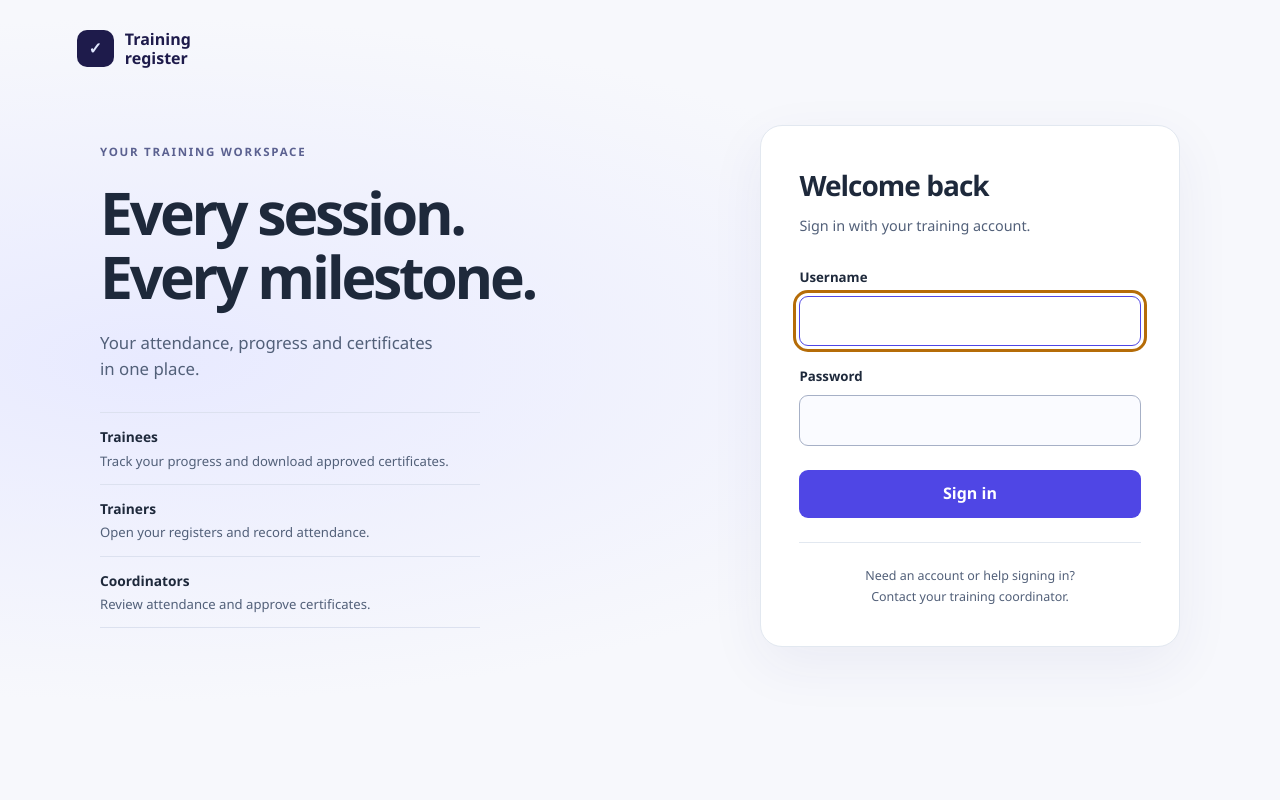
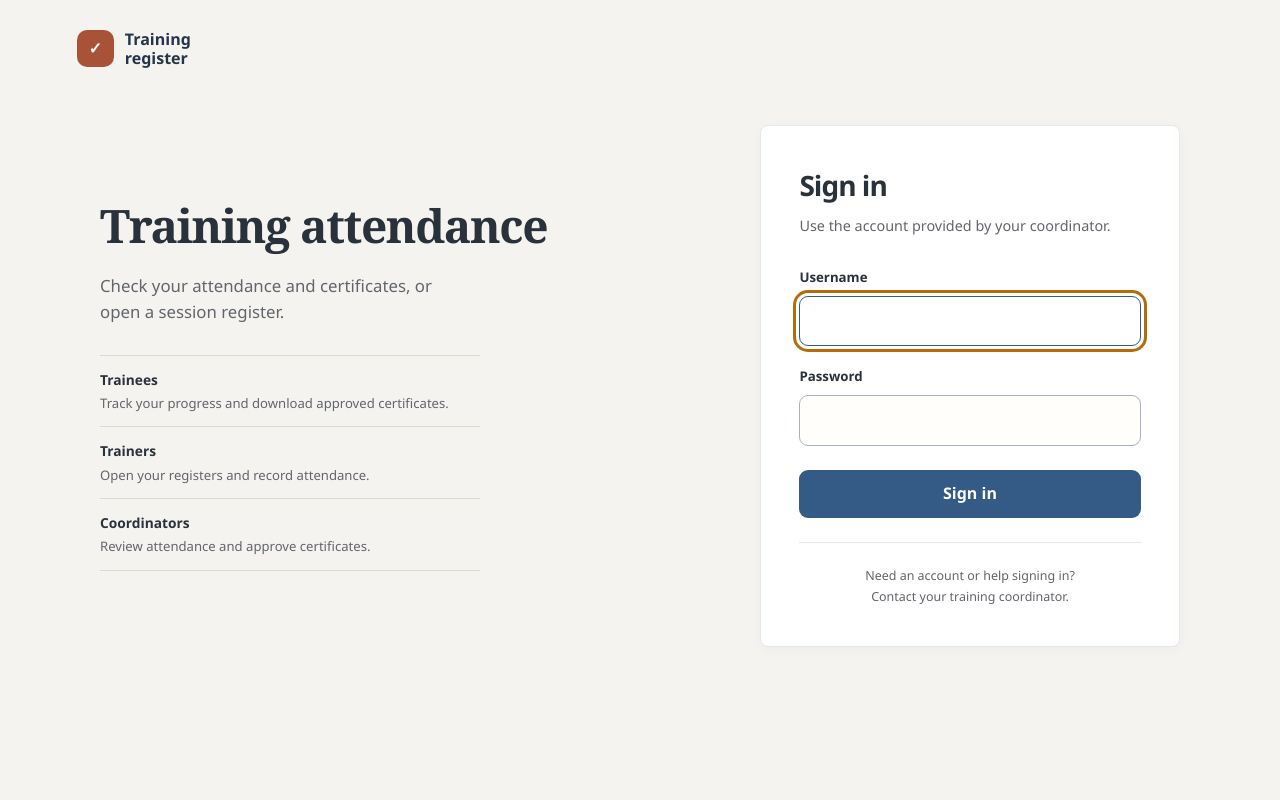
Before and after one commit to coder21-sp/trainee-attendance-register, a Django app: page /login/ in a window 1280 px wide. Run offline with Django 5.2, Linux system fonts and the light colour scheme.

Commit message:
Refine register with warm colors and practical sign-in copy

```diff
--- a/training/static/register.css
+++ b/training/static/register.css
@@ -1,10 +1,10 @@
-*{box-sizing:border-box}body{margin:0;background:#f7f8fc;color:#1e293b;font:1rem/1.55 "Source Sans 3",system-ui,sans-serif}header{display:flex;align-items:center;justify-content:space-between;background:#1e1b4b;padding:1rem max(5vw,calc((100vw - 60rem)/2));gap:1rem}header a{color:white;font-weight:700;text-decoration:none}main{max-width:62rem;margin:auto;padding:2rem 1rem}h1{font-size:clamp(2rem,5vw,3.4rem);line-height:1.1}h2{margin:2rem 0 .6rem}a{color:#4338ca}button{background:#4f46e5;color:white;border:0;border-radius:.4rem;padding:.7rem 1rem;font:inherit;cursor:pointer}header button{background:#37306b}label{display:block}input:not([type=checkbox]){display:block;width:100%;max-width:25rem;padding:.65rem;border:1px solid #94a3b8;border-radius:.35rem;font:inherit;margin:.3rem 0 .8rem}.row,.panel,.notice{background:#fff;border:1px solid #e2e8f0;padding:1rem;border-radius:.5rem;margin:.6rem 0}.row{display:flex;align-items:center;justify-content:space-between;flex-wrap:wrap;gap:.8rem}.row p{margin:.25rem 0}.notice{border-left:4px solid #6366f1}.panel button{margin-top:.5rem}video{width:100%;max-width:22rem}
+*{box-sizing:border-box}body{margin:0;background:#f5f3ef;color:#29313b;font:1rem/1.55 "Source Sans 3",system-ui,sans-serif}header{display:flex;align-items:center;justify-content:space-between;background:#243449;padding:1rem max(5vw,calc((100vw - 60rem)/2));gap:1rem}header a{color:white;font-weight:700;text-decoration:none}main{max-width:62rem;margin:auto;padding:2rem 1rem}h1{font-size:clamp(2rem,5vw,3.4rem);line-height:1.1}h2{margin:2rem 0 .6rem}a{color:#24466c}button{background:#345b85;color:white;border:0;border-radius:.4rem;padding:.7rem 1rem;font:inherit;cursor:pointer}header button{background:#354b65}label{display:block}input:not([type=checkbox]){display:block;width:100%;max-width:25rem;padding:.65rem;border:1px solid #94a3b8;border-radius:.35rem;font:inherit;margin:.3rem 0 .8rem}.row,.panel,.notice{background:#fff;border:1px solid #e2e8f0;padding:1rem;border-radius:.5rem;margin:.6rem 0}.row{display:flex;align-items:center;justify-content:space-between;flex-wrap:wrap;gap:.8rem}.row p{margin:.25rem 0}.notice{border-left:4px solid #6366f1}.panel button{margin-top:.5rem}video{width:100%;max-width:22rem}
 .pass{text-align:center;max-width:30rem}.pass img{display:block;margin:auto}
 @media print{header,.no-print{display:none}.pass{break-inside:avoid}}
 
 .audit-table{overflow-x:auto}.audit-table table{border-collapse:collapse;width:100%}.audit-table th,.audit-table td{text-align:left;vertical-align:top;padding:.55rem;border-bottom:1px solid #ddd}
 
-.audit-export{display:inline-block;background:#4f46e5;color:white;padding:.4rem .8rem;border-radius:.4rem;text-decoration:none}
+.audit-export{display:inline-block;background:#345b85;color:white;padding:.4rem .8rem;border-radius:.4rem;text-decoration:none}
 
 :focus-visible {
   outline: 3px solid #b56c08;
@@ -48,51 +48,51 @@ summary { cursor: pointer; }
 
 /* Application shell and review layout shared with the approved plain-JavaScript preview. */
 :root {
-  --ink: #1e293b;
-  --muted: #526079;
-  --paper: #f7f8fc;
+  --ink: #29313b;
+  --muted: #62656b;
+  --paper: #f5f3ef;
   --line: #e2e8f0;
-  --accent: #4f46e5;
-  --deep: #1e1b4b;
+  --accent: #345b85;
+  --deep: #243449;
 }
 body { background: var(--paper); color: var(--ink); font-family: 'Segoe UI', system-ui, sans-serif; }
 .app-frame { min-height: 100vh; display: grid; grid-template-columns: 223px minmax(0, 1fr); }
 .app-sidebar { background: var(--deep); color: white; padding: 31px 19px; display: flex; flex-direction: column; gap: 36px; }
 .app-brand { display: flex; align-items: center; gap: 11px; color: white; text-decoration: none; font-weight: 750; line-height: 1.15; }
-.app-brandmark { display: grid; place-items: center; width: 37px; height: 37px; border-radius: 10px; background: #e0e7ff; color: var(--deep); }
+.app-brandmark { display: grid; place-items: center; width: 37px; height: 37px; border-radius: 10px; background: #e3ebf3; color: var(--deep); }
 .app-nav { display: grid; gap: 5px; }
-.app-nav a { color: #e0e7ff; text-decoration: none; padding: 10px 12px; border-radius: 8px; }
-.app-nav a:hover, .app-nav a[aria-current] { background: #37306b; color: white; }
-.app-account { margin-top: auto; padding-top: 16px; border-top: 1px solid #595681; overflow-wrap: anywhere; }
-.app-account button { margin-top: 12px; background: #37306b; }
+.app-nav a { color: #e3ebf3; text-decoration: none; padding: 10px 12px; border-radius: 8px; }
+.app-nav a:hover, .app-nav a[aria-current] { background: #354b65; color: white; }
+.app-account { margin-top: auto; padding-top: 16px; border-top: 1px solid #607083; overflow-wrap: anywhere; }
+.app-account button { margin-top: 12px; background: #354b65; }
 main { min-width: 0; width: 100%; max-width: 1260px; padding: 30px clamp(18px, 4vw, 54px) 45px; }
 h1 { font-size: clamp(1.9rem, 4vw, 2.7rem); letter-spacing: -.04em; overflow-wrap: anywhere; }
 .skip-link { position: absolute; left: 12px; top: -80px; background: white; padding: 12px; z-index: 10; }
 .skip-link:focus { top: 12px; }
 .page-back { font-size: .85rem; text-decoration: none; }
-.page-hero { margin: 22px 0 18px; padding: 25px 28px; background: linear-gradient(115deg, #e8ecff, #f3efff); border: 1px solid #dce1f5; border-radius: 17px; display: flex; align-items: center; justify-content: space-between; gap: 18px; }
+.page-hero { margin: 10px 0 24px; padding: 16px 0 24px; background: transparent; border: 0; border-bottom: 1px solid #ddd9d1; border-radius: 0; display: flex; align-items: center; justify-content: space-between; gap: 18px; }
 .page-hero h1 { margin: 0; }
 .page-hero p { color: #475569; margin: 9px 0 0; }
-.register-link { display: inline-block; border: 1px solid #c7d2fe; background: white; border-radius: 7px; color: #4338ca; padding: 7px 11px; text-decoration: none; font-size: .85rem; font-weight: 650; }
+.register-link { display: inline-block; border: 1px solid #c7d2fe; background: white; border-radius: 7px; color: #24466c; padding: 7px 11px; text-decoration: none; font-size: .85rem; font-weight: 650; }
 .register-link-primary { background: var(--accent); color: white; border-color: var(--accent); }
 .review-metrics { display: grid; grid-template-columns: repeat(3, minmax(0, 1fr)); gap: 12px; margin-bottom: 25px; }
-.review-metric { background: white; border: 1px solid var(--line); padding: 16px 18px; border-radius: 12px; }
+.review-metric { background: white; border: 1px solid var(--line); padding: 16px 18px; border-radius: 6px; }
 .review-metric span { font-size: .82rem; color: var(--muted); }
 .review-metric strong { display: block; font-size: 1.6rem; }
-.register-card { background: white; border: 1px solid var(--line); border-radius: 14px; margin-bottom: 22px; overflow: hidden; }
+.register-card { background: white; border: 1px solid var(--line); border-radius: 8px; margin-bottom: 22px; overflow: hidden; }
 .register-card-head { padding: 19px; }
 .register-card-head h2 { margin: 0; font-size: 1.3rem; }
 .review-filters { margin-top: 12px; max-width: 680px; }
 .review-table-wrap { overflow-x: auto; }
 .review-table { width: 100%; border-collapse: collapse; text-align: left; }
 .review-table th, .review-table td { padding: 14px 16px; border-top: 1px solid #e2e8f0; vertical-align: top; }
-.review-table thead th { font-size: .78rem; background: #f8fafc; color: #526079; }
+.review-table thead th { font-size: .78rem; background: #f8fafc; color: #62656b; }
 .review-table tbody th { font-weight: normal; }
 .review-table tr[hidden] { display: none; }
 .review-secondary { font-size: .78rem; color: var(--muted); margin-top: 5px; }
 .attendance-meter { display: block; width: 84px; height: 12px; margin-top: 5px; }
 .review-pill { display: inline-block; border-radius: 99px; padding: 3px 8px; font-size: .75rem; font-weight: 700; }
-.review-pill-approved { background: #e0e7ff; color: #3730a3; }
+.review-pill-approved { background: #e3ebf3; color: #294d70; }
 .review-pill-pending { background: #edf1fb; color: #394f76; }
 .review-pill-below { background: #fff0d8; color: #6d4613; }
 .review-actions, .dashboard-actions { display: flex; flex-wrap: wrap; gap: 8px; align-items: center; }
@@ -124,14 +124,14 @@ h1 { font-size: clamp(1.9rem, 4vw, 2.7rem); letter-spacing: -.04em; overflow-wra
 /* Shared sign-in page. */
 .app-frame-public {
   display: block;
-  background: radial-gradient(ellipse at 12% 45%, #e8eaff 0, transparent 55%), #f7f8fc;
+  background: #f5f3ef;
 }
 .app-frame-public .app-sidebar {
   background: transparent;
   padding: 30px clamp(24px, 6vw, 90px);
 }
 .app-frame-public .app-brand { color: var(--deep); }
-.app-frame-public .app-brandmark { background: var(--deep); color: #e0e7ff; }
+.app-frame-public .app-brandmark { background: #a85337; color: #fff; }
 .app-frame-public main { max-width: 1160px; padding: 28px 40px 80px; }
 .login-layout {
   display: grid;
@@ -140,22 +140,21 @@ h1 { font-size: clamp(1.9rem, 4vw, 2.7rem); letter-spacing: -.04em; overflow-wra
   align-items: center;
   min-height: 62vh;
 }
-.login-eyebrow { color: #5b6190; font-size: .72rem; font-weight: 750; letter-spacing: .15em; margin: 0 0 20px; }
-.login-intro h1 { font-size: clamp(2.5rem, 4.6vw, 4rem); letter-spacing: -.055em; line-height: 1.08; margin: 0; font-weight: 650; }
+.login-intro h1 { font-size: clamp(2.2rem, 3.6vw, 3.2rem); font-family: Georgia, serif; letter-spacing: -.03em; line-height: 1.08; margin: 0; font-weight: 650; }
 .login-lead { color: var(--muted); font-size: 1.05rem; max-width: 340px; margin: 22px 0 30px; }
-.login-roles { margin: 0; max-width: 380px; border-top: 1px solid #dce1ef; }
-.login-roles div { padding: 13px 0; border-bottom: 1px solid #dce1ef; }
+.login-roles { margin: 0; max-width: 380px; border-top: 1px solid #ddd9d1; }
+.login-roles div { padding: 13px 0; border-bottom: 1px solid #ddd9d1; }
 .login-roles dt { font-size: .86rem; font-weight: 700; }
 .login-roles dd { margin: 3px 0 0; color: var(--muted); font-size: .82rem; }
-.login-card { background: #fff; border: 1px solid #e2e8f0; border-radius: 22px; padding: clamp(24px, 3vw, 40px); box-shadow: 0 18px 55px #312e8110; }
+.login-card { background: #fff; border: 1px solid #e2e8f0; border-radius: 8px; padding: clamp(24px, 3vw, 40px); box-shadow: 0 3px 12px #24344908; }
 .login-card-heading h2 { font-size: 1.75rem; letter-spacing: -.035em; margin: 0 0 7px; }
 .login-card-heading p { color: var(--muted); font-size: .9rem; margin: 0 0 30px; }
 .login-field { margin-bottom: 20px; }
 .login-field label { font-size: .83rem; font-weight: 650; margin-bottom: 8px; }
-.login-field input:not([type=checkbox]) { width: 100%; max-width: none; margin: 0; min-height: 48px; padding: 12px 14px; border: 1px solid #a6b0c6; border-radius: 9px; background: #fafbff; font-size: 1rem; }
-.login-field input:focus { border-color: #4f46e5; background: white; }
-.login-submit { width: 100%; min-height: 48px; border-radius: 9px; background: #4f46e5; font-weight: 650; margin-top: 4px; }
-.login-submit:hover { background: #4338ca; }
+.login-field input:not([type=checkbox]) { width: 100%; max-width: none; margin: 0; min-height: 48px; padding: 12px 14px; border: 1px solid #a6b0c6; border-radius: 9px; background: #fffefa; font-size: 1rem; }
+.login-field input:focus { border-color: #345b85; background: white; }
+.login-submit { width: 100%; min-height: 48px; border-radius: 9px; background: #345b85; font-weight: 650; margin-top: 4px; }
+.login-submit:hover { background: #24466c; }
 .login-help { margin: 24px 0 0; padding-top: 22px; border-top: 1px solid #e2e8f0; text-align: center; color: var(--muted); font-size: .78rem; line-height: 1.7; }
 .login-errors { background: #fff2ef; color: #8a3526; border-radius: 8px; padding: 12px; margin-bottom: 20px; font-size: .85rem; }
 .login-errors ul, .login-field .errorlist { padding-left: 18px; margin: 0; }
@@ -164,10 +163,9 @@ h1 { font-size: clamp(1.9rem, 4vw, 2.7rem); letter-spacing: -.04em; overflow-wra
   .app-frame-public main { padding: 12px 24px 40px; }
   .login-layout { grid-template-columns: minmax(0, 1fr); gap: 28px; max-width: 460px; margin: auto; min-height: auto; }
   .login-intro h1 { font-size: 2.5rem; }
-  .login-eyebrow { margin-bottom: 12px; }
   .login-lead { margin: 14px 0 0; }
   .login-roles { display: none; }
-  .login-card { padding: 26px; border-radius: 16px; }
+  .login-card { padding: 26px; border-radius: 8px; }
 }
 
 .attendance-meter { accent-color: var(--accent); }
--- a/training/templates/home.html
+++ b/training/templates/home.html
@@ -6,7 +6,6 @@
     <h1>Training sessions</h1>
     <p>{% if perms.training.coordinate_register %}Open session registers or choose a batch for certificate review.{% else %}Open an assigned session to record or review attendance.{% endif %}</p>
   </div>
-  <a class="register-link register-link-primary" href="#session-registers">Session registers</a>
 </div>
 
 {% if perms.training.coordinate_register %}
--- a/training/templates/login.html
+++ b/training/templates/login.html
@@ -3,9 +3,8 @@
 {% block content %}
 <section class="login-layout" aria-labelledby="login-heading">
   <div class="login-intro">
-    <p class="login-eyebrow">YOUR TRAINING WORKSPACE</p>
-    <h1>Every session.<br>Every milestone.</h1>
-    <p class="login-lead">Your attendance, progress and certificates in one place.</p>
+    <h1>Training attendance</h1>
+    <p class="login-lead">Check your attendance and certificates, or open a session register.</p>
     <dl class="login-roles">
       <div><dt>Trainees</dt><dd>Track your progress and download approved certificates.</dd></div>
       <div><dt>Trainers</dt><dd>Open your registers and record attendance.</dd></div>
@@ -14,8 +13,8 @@
   </div>
   <div class="login-card">
     <div class="login-card-heading">
-      <h2 id="login-heading">Welcome back</h2>
-      <p>Sign in with your training account.</p>
+      <h2 id="login-heading">Sign in</h2>
+      <p>Use the account provided by your coordinator.</p>
     </div>
     <form method="post" class="login-form">
       {% csrf_token %}
```
Also changed, not shown: docs/superpowers/plans/roadmap.md (+4 -0 lines).
